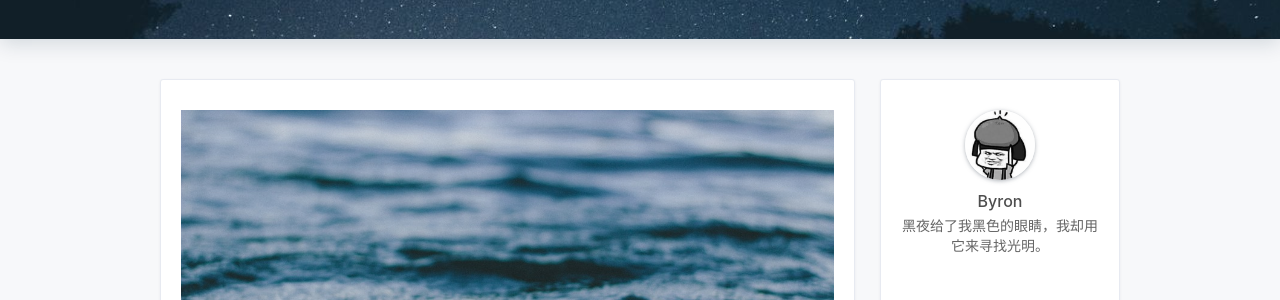
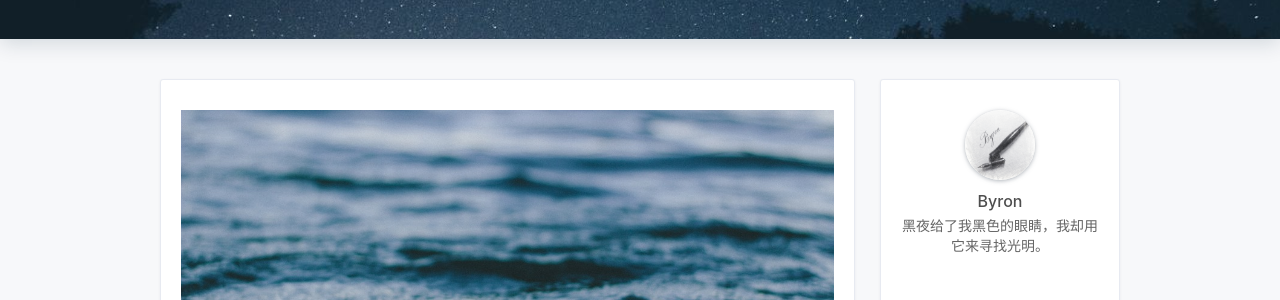
Before and after one commit to yangliangwu/old-blog, a Jekyll site: the page built from index.html, in a window 1280 px wide. Shown: the part 421-721 px from the top of the page. Built offline with Jekyll 4.4.1, drawn with Linux system fonts in a browser that asks for light colours; nearby versions of some CDN libraries; the list of posts is cut into pages by our own code; a style sheet for code colours, icons or effects is not loaded.

Commit message:
Update _config.yml

```diff
--- a/_config.yml
+++ b/_config.yml
@@ -20,7 +20,7 @@ footer:
 author: 'Byron'
 nickname: '胖胖'
 bio: '黑夜给了我黑色的眼睛，我却用它来寻找光明。'
-avatar: 'assets/img/touxiang.png'
+avatar: 'assets/img/20150125_1530064_mh1422171589414.jpg'
 
 # Search
 search: true
```
